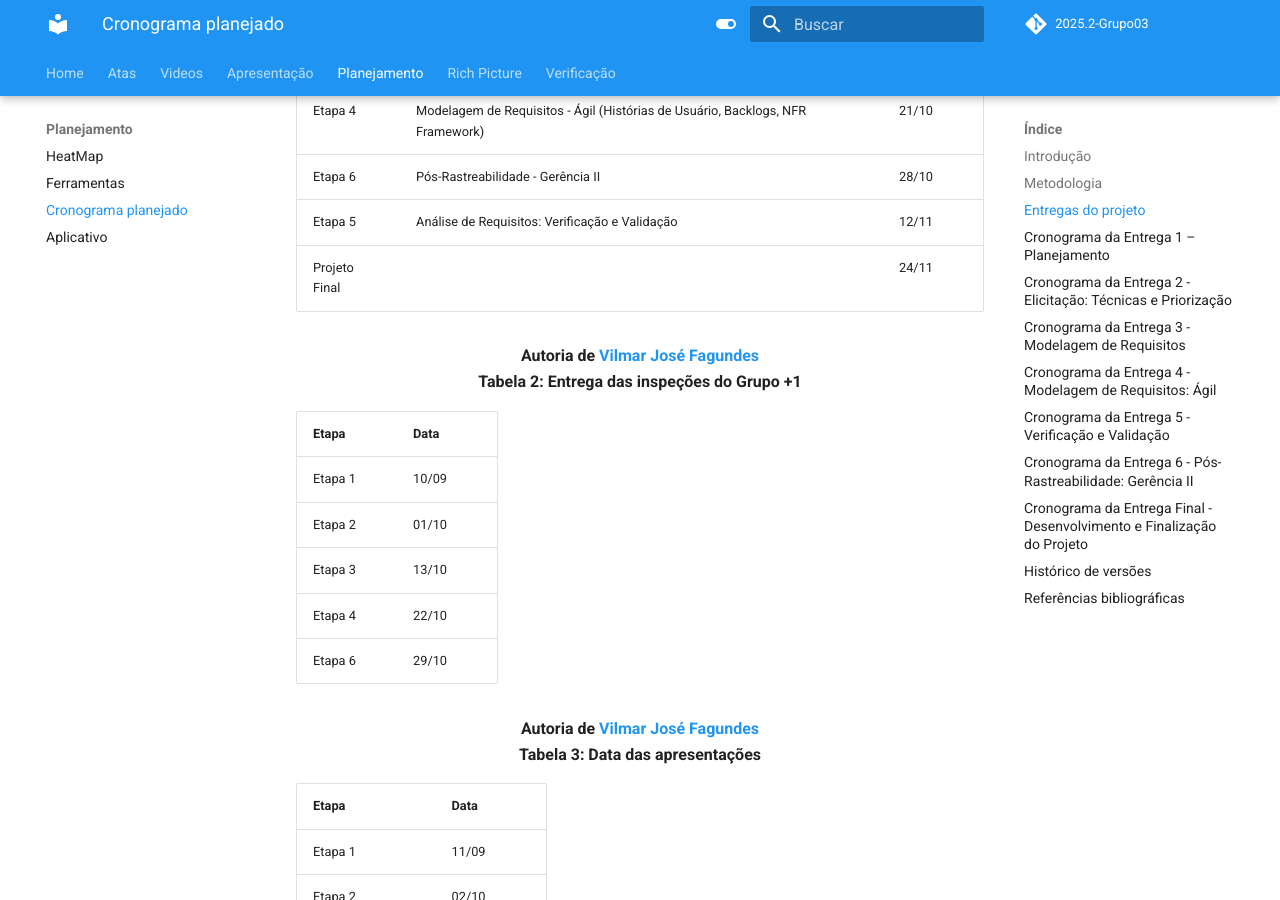
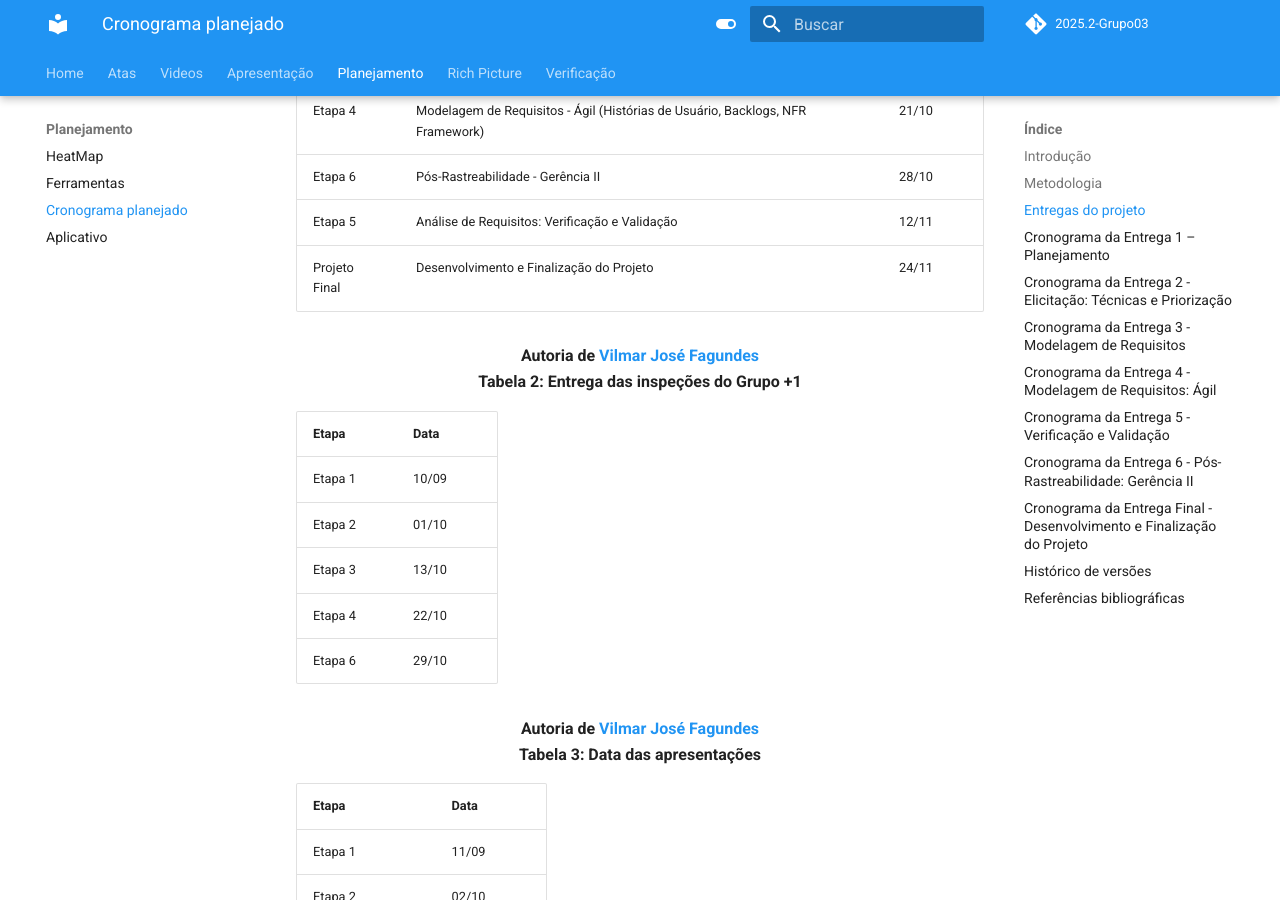
Before and after one commit to Requisitos-de-Software/2025.2-Grupo03, an MkDocs documentation site: the page built from docs/Planejamento/cronograma_planejado.md, in a window 1280 px wide and 900 px high, scrolled down 938 px. Built offline with MkDocs 1.6.1 and Material for MkDocs 9.7.7, drawn with Linux system fonts in a browser that asks for light colours; comment, search, counter and statistics services are not loaded.

Commit message:
Update cronograma_planejado.md

```diff
--- a/docs/Planejamento/cronograma_planejado.md
+++ b/docs/Planejamento/cronograma_planejado.md
@@ -22,7 +22,7 @@ O cronograma planejado foi baseado nas datas oficiais do [plano de ensino](https
 | Etapa 4 | Modelagem de Requisitos - Ágil (Histórias de Usuário, Backlogs, NFR Framework) | 21/10 |
 | Etapa 6 | Pós-Rastreabilidade - Gerência II | 28/10 |
 | Etapa 5 | Análise de Requisitos: Verificação e Validação | 12/11 |
-| Projeto Final | | 24/11 |
+| Projeto Final | Desenvolvimento e Finalização do Projeto | 24/11 |
 
 <div align="center"><strong>Autoria de <a href="https://github.com/VilmarFagundes">Vilmar José Fagundes</a></strong></div>
 
```
